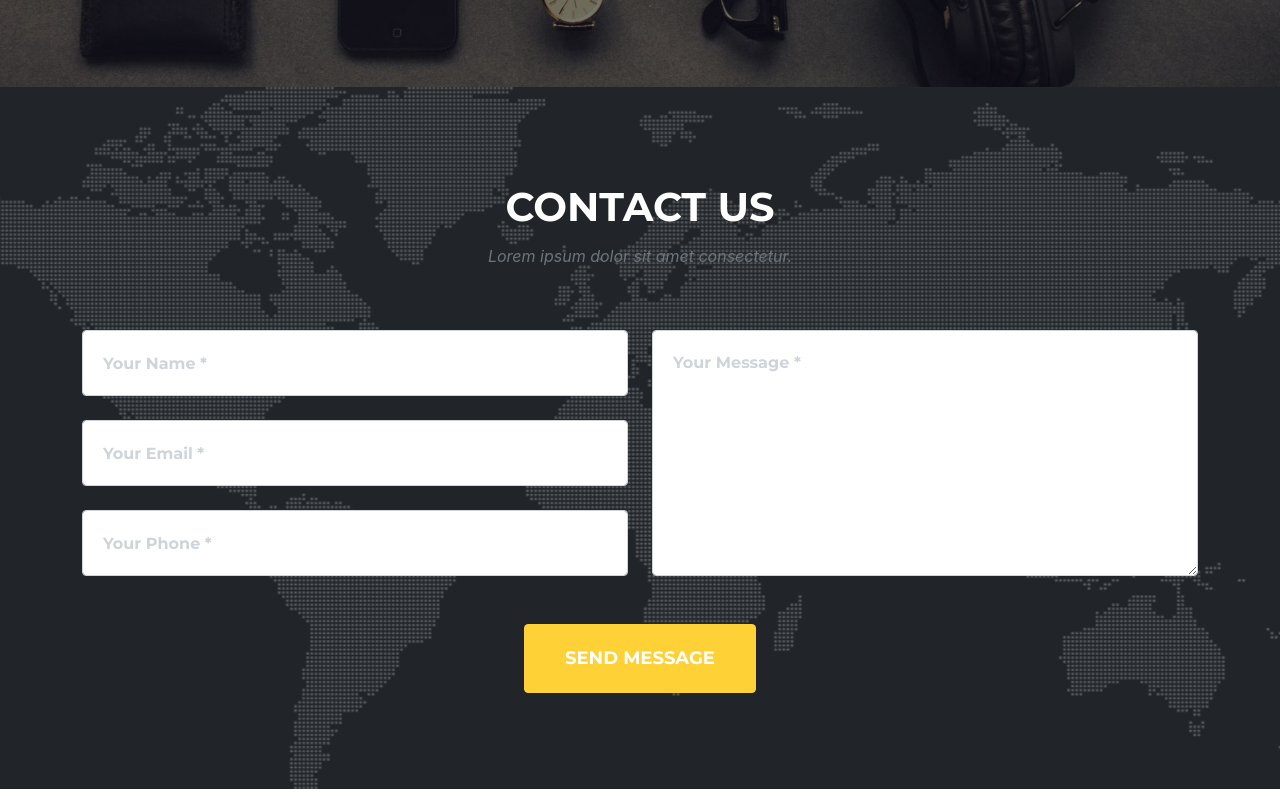
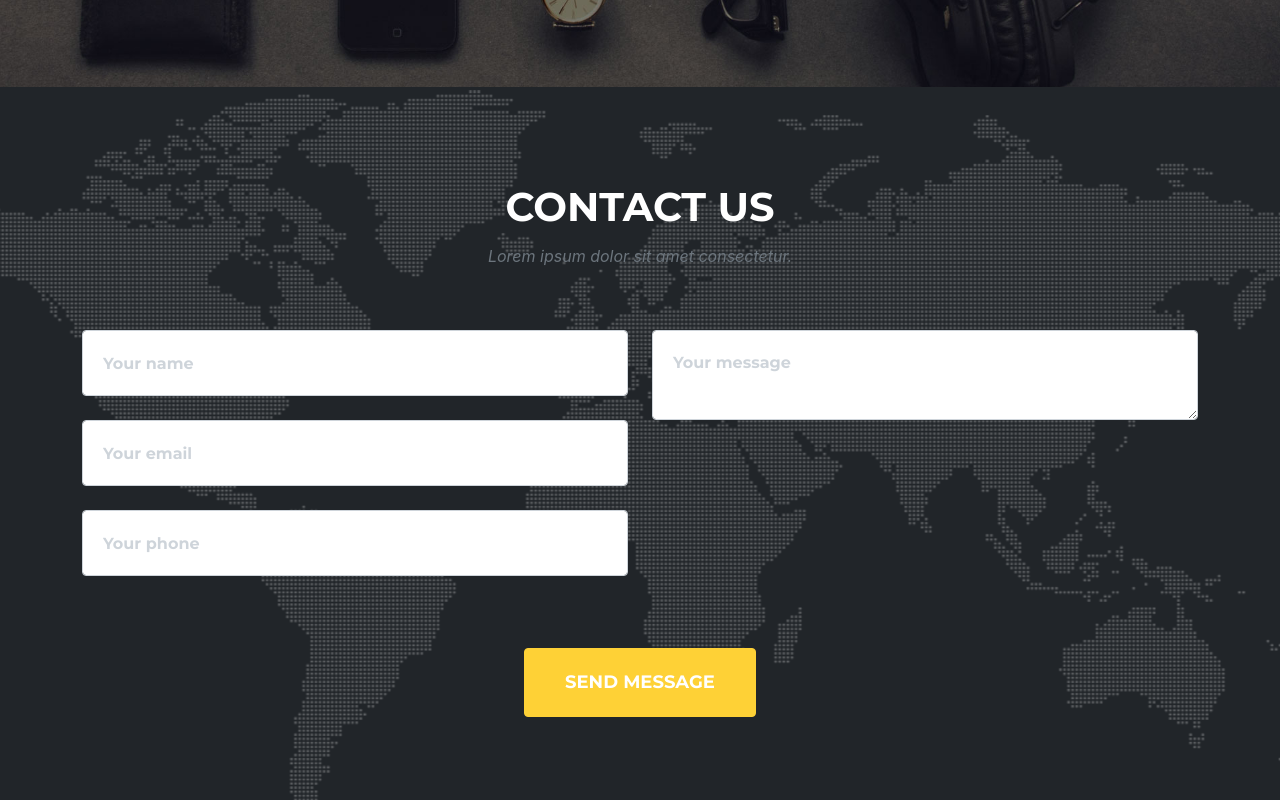
Before and after one commit to atemengue/reactFormations, a React (Create React App) app: page /contact in a window 1280 px wide. Shown: the part 485-1285 px from the top of the page. Built offline with nearby package versions, Linux system fonts and the light colour scheme; a web font is replaced by a local one.

Commit message:
started formik

```diff
--- a/package.json
+++ b/package.json
@@ -6,6 +6,7 @@
     "@testing-library/jest-dom": "^4.2.4",
     "@testing-library/react": "^9.5.0",
     "@testing-library/user-event": "^7.2.1",
+    "formik": "^2.1.7",
     "react": "^16.13.1",
     "react-dom": "^16.13.1",
     "react-router-dom": "^5.2.0",
--- /dev/null
+++ b/src/components/Common/Field.js
@@ -0,0 +1,39 @@
+/** @format */
+
+import React, { Component } from 'react';
+
+class Field extends Component {
+  render() {
+    return (
+      <div className='form-group'>
+        {this.props.elementName === 'input' ? (
+          <input
+            className='form-control'
+            id={this.props.name}
+            type={this.props.type}
+            placeholder={this.props.placeholder}
+            required='required'
+            required='required'
+            value={this.props.value}
+            onChange={(e) => this.props.onChange(e)}
+            data-validation-required-message='Please enter your email address.'
+          />
+        ) : (
+          <textarea
+            className='form-control'
+            id={this.props.name}
+            placeholder={this.props.placeholder}
+            required='required'
+            required='required'
+            value={this.props.value}
+            onChange={(e) => this.props.onChange(e)}
+            data-validation-required-message='Please enter a message.'
+          ></textarea>
+        )}
+        <p className='help-block text-danger'></p>
+      </div>
+    );
+  }
+}
+
+export default Field;
--- a/src/components/Pages/Contact.js
+++ b/src/components/Pages/Contact.js
@@ -1,8 +1,45 @@
 /** @format */
 
 import React, { Component } from 'react';
+import Field from '../Common/Field';
 import Header from '../Common/Header';
 
+const fields = {
+  sections: [
+    [
+      {
+        name: 'name',
+        elementName: 'input',
+        type: 'text',
+        id: 'name',
+        placeholder: 'Your name',
+      },
+      {
+        name: 'email',
+        elementName: 'input',
+        type: 'email',
+        id: 'email',
+        placeholder: 'Your email',
+      },
+      {
+        name: 'phone',
+        elementName: 'input',
+        type: 'text',
+        id: 'phone',
+        placeholder: 'Your phone',
+      },
+    ],
+    [
+      {
+        name: 'message',
+        elementName: 'textarea',
+        type: 'text',
+        id: 'message',
+        placeholder: 'Your message',
+      },
+    ],
+  ],
+};
 export default class Contact extends Component {
   constructor(props) {
     super(props);
@@ -14,6 +51,12 @@ export default class Contact extends Component {
       message: '',
     };
   }
+
+  onSubmitForm = (e) => {
+    e.preventDefault();
+    alert('on submit');
+  };
+
   render() {
     return (
       <div>
@@ -26,68 +69,28 @@ export default class Contact extends Component {
                 Lorem ipsum dolor sit amet consectetur.
               </h3>
             </div>
-            <form id='contactForm' name='sentMessage' novalidate='novalidate'>
+            <form id='contactForm' name='sentMessage' noValidate>
               <div className='row align-items-stretch mb-5'>
-                <div className='col-md-6'>
-                  <div className='form-group'>
-                    <input
-                      className='form-control'
-                      id='name'
-                      type='text'
-                      placeholder='Your Name *'
-                      required='required'
-                      value={this.state.name}
-                      onChange={(e) => this.setState({ name: e.target.value })}
-                      data-validation-required-message='Please enter your name.'
-                    />
-                    <p className='help-block text-danger'></p>
-                  </div>
-                  <div className='form-group'>
-                    <input
-                      className='form-control'
-                      id='email'
-                      type='email'
-                      placeholder='Your Email *'
-                      required='required'
-                      required='required'
-                      value={this.state.email}
-                      onChange={(e) => this.setState({ email: e.target.value })}
-                      data-validation-required-message='Please enter your email address.'
-                    />
-                    <p className='help-block text-danger'></p>
-                  </div>
-                  <div className='form-group mb-md-0'>
-                    <input
-                      className='form-control'
-                      id='phone'
-                      type='tel'
-                      placeholder='Your Phone *'
-                      required='required'
-                      required='required'
-                      value={this.state.phone}
-                      onChange={(e) => this.setState({ phone: e.target.value })}
-                      data-validation-required-message='Please enter your phone number.'
-                    />
-                    <p className='help-block text-danger'></p>
-                  </div>
-                </div>
-                <div className='col-md-6'>
-                  <div className='form-group form-group-textarea mb-md-0'>
-                    <textarea
-                      className='form-control'
-                      id='message'
-                      placeholder='Your Message *'
-                      required='required'
-                      required='required'
-                      value={this.state.message}
-                      onChange={(e) =>
-                        this.setState({ message: e.target.value })
-                      }
-                      data-validation-required-message='Please enter a message.'
-                    ></textarea>
-                    <p className='help-block text-danger'></p>
-                  </div>
-                </div>
+                {fields.sections.map((section, sectionIndex) => {
+                  return (
+                    <div className='col-md-6' key={sectionIndex}>
+                      {section.map((field, i) => {
+                        return (
+                          <Field
+                            {...field}
+                            key={i}
+                            value={this.state[field.name]}
+                            onChange={(e) =>
+                              this.setState({
+                                [field.name]: e.target.value,
+                              })
+                            }
+                          />
+                        );
+                      })}
+                    </div>
+                  );
+                })}
               </div>
               <div className='text-center'>
                 <div id='success'></div>
@@ -95,6 +98,7 @@ export default class Contact extends Component {
                   className='btn btn-primary btn-xl text-uppercase'
                   id='sendMessageButton'
                   type='submit'
+                  onClick={this.onSubmitForm}
                 >
                   Send Message
                 </button>
```
Also changed, not shown: 1 other file (tests, documents, lock files or other folders).
